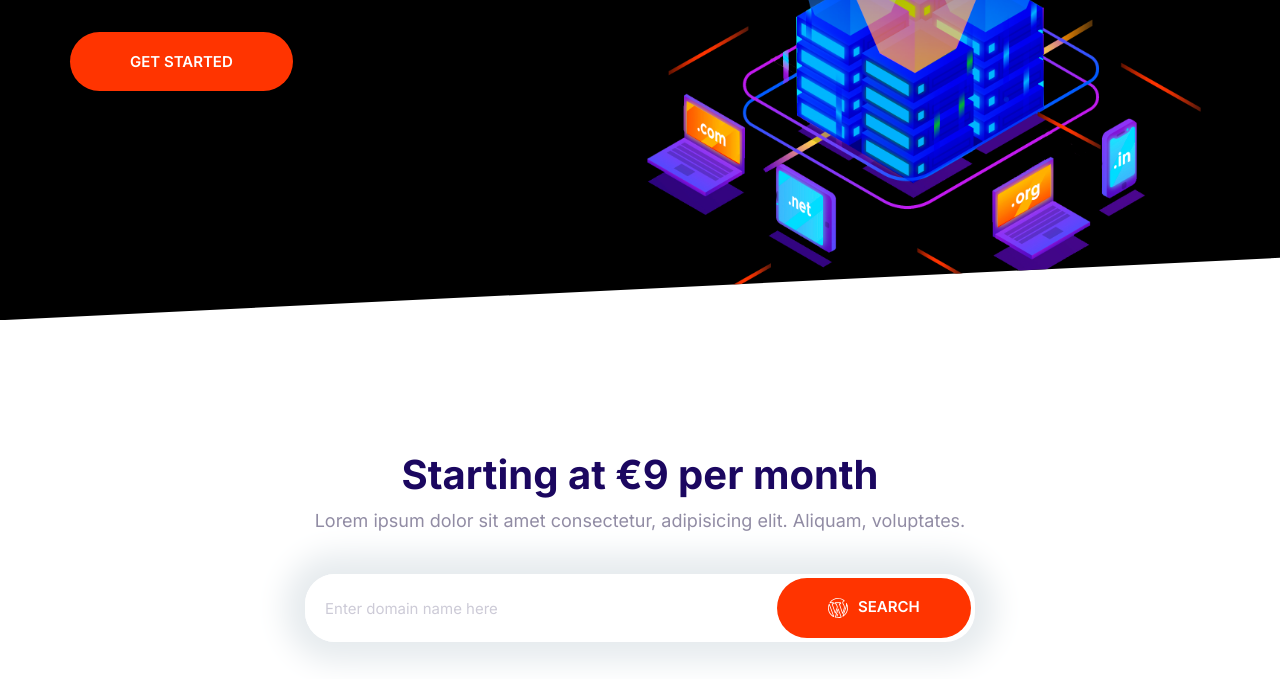
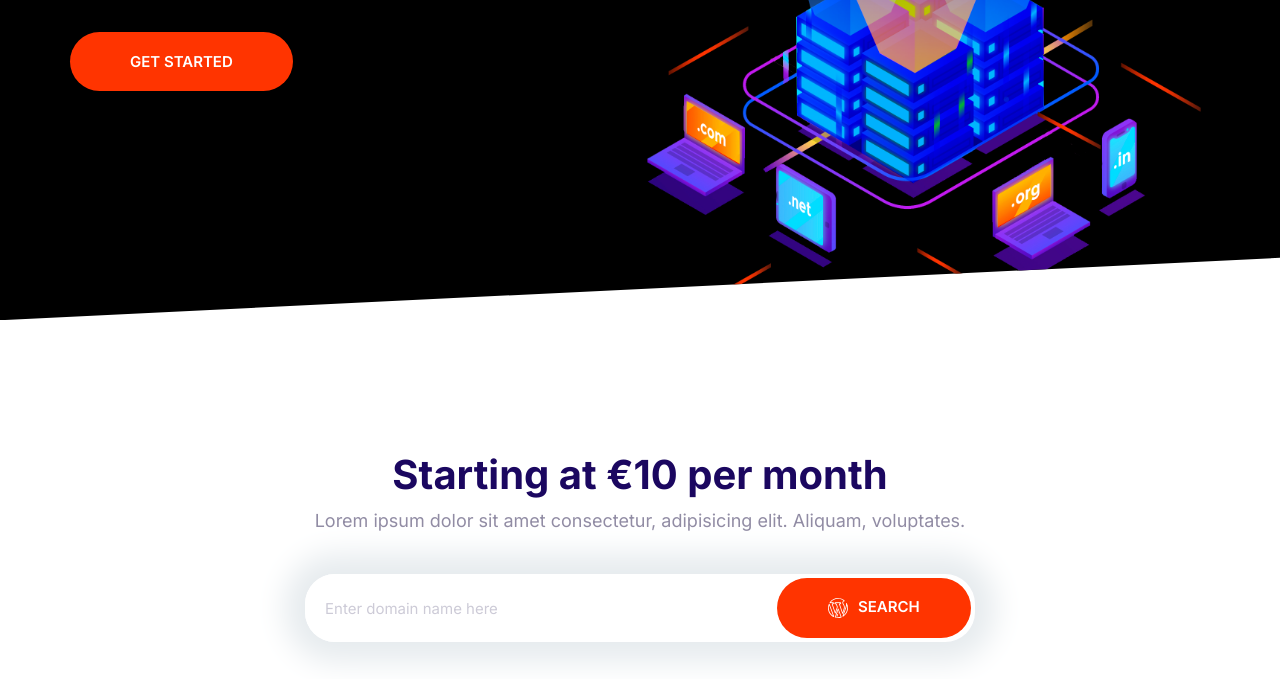
Before and after one commit to Justin822/socialflyer, a website built with Parcel: page index.html in a window 1280 px wide. Shown: the part 364-1043 px from the top of the page. Built offline with nearby package versions, Linux system fonts and the light colour scheme.

Commit message:
updated price per month to 10

```diff
--- a/index.html
+++ b/index.html
@@ -60,7 +60,7 @@
     </section>
     <section class="block container block-domain">
       <header class="block__header" data-aos="fade-up">
-        <h2>Starting at €9 per month</h2>
+        <h2>Starting at €10 per month</h2>
         <p>
           Lorem ipsum dolor sit amet consectetur, adipisicing elit. Aliquam,
           voluptates.
```
